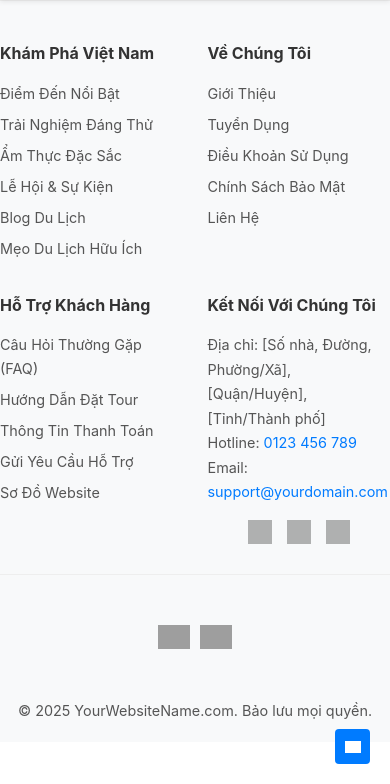
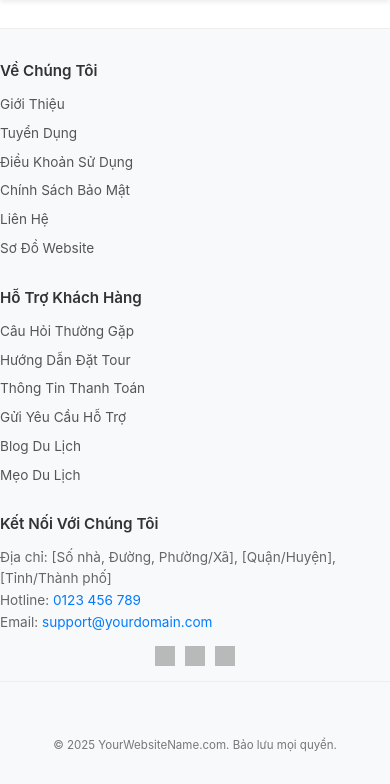
Before and after one commit to imfakebot/QueHuong, a PHP site: page / in a window 390 px wide. Shown: the part 60-844 px from the top of the page. Run offline with PHP 8.4, Linux system fonts and the light colour scheme; grey boxes are pictures that could not be loaded.

Commit message:
Refactor footer and header: improve layout, enhance responsiveness, and add main CSS link

```diff
--- a/public/css/footer.css
+++ b/public/css/footer.css
@@ -1,44 +1,40 @@
 /* ==========================================================================
-   Footer Styling (/css/footer.css) - Đã tinh chỉnh
+   Footer Styling - Như cũ nhưng gọn hơn (Đặt trong /css/footer.css)
    ========================================================================== */
 
 .site-footer {
-  background-color: #f8f9fa; /* Màu nền nhạt */
-  color: #555; /* Màu chữ chính */
-  padding: 40px 0 20px 0; /* Padding trên/dưới */
-  font-size: 0.9em;
-  border-top: 1px solid #eee; /* Đường kẻ phân cách phía trên */
+  background-color: #f8f9fa;
+  color: #666; /* Màu chữ nhạt hơn chút */
+  padding: 30px 0 15px 0; /* Giảm padding trên/dưới */
+  font-size: 0.88em; /* Giảm font chữ chung */
+  border-top: 1px solid #eee;
+  margin-top: auto; /* Giữ footer ở đáy */
 }
 
-/* Container chung đã định nghĩa ở phần Global/Basic Styles */
-/* .container {
-  max-width: 1140px;
-  margin: 0 auto;
-  padding: 0 20px;
-} */
-
-/* --- Phần link phía trên (footer-top) --- */
-.footer-top {
-  display: grid;
-  /* Tự động chia cột, mỗi cột tối thiểu 250px, tối đa 1fr */
-  grid-template-columns: repeat(
-    auto-fit,
-    minmax(220px, 1fr)
-  ); /* Giảm min một chút cho linh hoạt hơn */
-  gap: 30px; /* Khoảng cách giữa các cột */
-  margin-bottom: 30px;
-  padding-bottom: 30px;
-  border-bottom: 1px solid #eee; /* Đường kẻ phân cách giữa */
+/* --- Phần các cột link --- */
+.footer-columns-wrapper {
+  display: flex;
+  flex-wrap: wrap;
+  /* Giảm gap giữa các cột */
+  gap: 25px;
+  /* Giảm khoảng cách dưới và padding dưới */
+  margin-bottom: 20px;
+  padding-bottom: 20px;
+  border-bottom: 1px solid #eee;
+  /* Container sẽ căn giữa */
 }
 
-/* Không cần style đặc biệt cho .footer-column khi dùng grid như trên */
-/* .footer-column { } */
+.footer-column {
+  flex: 1;
+  /* Giảm chiều rộng tối thiểu để có thể co lại nhiều hơn */
+  min-width: 200px;
+}
 
 .footer-heading {
-  font-size: 1rem;
-  font-weight: bold;
-  color: #333; /* Màu chữ đậm hơn cho tiêu đề */
-  margin-bottom: 15px;
+  font-size: 0.95rem; /* Giảm nhẹ font heading */
+  font-weight: 600;
+  color: #333;
+  margin-bottom: 10px; /* Giảm khoảng cách dưới heading */
 }
 
 .footer-links {
@@ -48,25 +44,24 @@
 }
 
 .footer-links li {
-  margin-bottom: 8px; /* Khoảng cách giữa các link */
+  margin-bottom: 6px; /* Giảm khoảng cách giữa các link */
 }
 
 .footer-links a {
-  color: #555; /* Màu link */
+  color: #555;
   text-decoration: none;
   transition: color 0.3s ease;
-  font-size: 0.9rem; /* Đặt font-size ở đây thay vì li */
+  font-size: 0.85rem; /* Giảm nhẹ font link */
 }
 
 .footer-links a:hover {
-  color: #007bff; /* Màu link khi hover */
-  text-decoration: underline;
+  color: #007bff;
 }
 
 .footer-contact-info {
-  line-height: 1.7;
-  margin-bottom: 15px; /* Thêm khoảng cách dưới thông tin liên hệ */
-  font-size: 0.9rem; /* Đảm bảo font-size nhất quán */
+  line-height: 1.6; /* Giảm nhẹ line-height */
+  margin-bottom: 12px;
+  font-size: 0.85rem;
 }
 .footer-contact-info a {
   color: #007bff;
@@ -75,130 +70,161 @@
   text-decoration: underline;
 }
 
-/* --- Phần dưới cùng (footer-bottom) --- */
-.footer-bottom {
-  display: grid;
-  /* Tự động chia cột, mỗi cột tối thiểu 300px */
-  /* Cân nhắc giảm minmax nếu muốn các item gần nhau hơn trên màn hình lớn */
-  grid-template-columns: repeat(auto-fit, minmax(250px, 1fr));
-  gap: 20px; /* Khoảng cách giữa các khu vực */
-  align-items: center; /* Căn giữa theo chiều dọc */
-  padding-top: 20px;
-}
-
 .social-icons {
   display: flex;
-  gap: 15px;
-  justify-content: flex-start; /* Căn trái trên desktop */
+  gap: 10px; /* Giảm gap icon */
+  margin-top: 8px; /* Giảm khoảng cách trên icon */
 }
 .social-icons a {
   display: inline-block;
-  opacity: 0.8;
+  opacity: 0.7;
   transition: opacity 0.3s ease;
 }
 .social-icons a:hover {
   opacity: 1;
 }
 .social-icons img {
-  width: 24px;
-  height: 24px;
-  display: block; /* Thêm display block */
+  width: 20px; /* Icon nhỏ hơn */
+  height: 20px;
+  display: block;
+}
+
+/* --- Phần dưới cùng (footer-bottom) --- */
+.footer-bottom {
+  display: flex;
+  flex-wrap: wrap;
+  justify-content: space-between;
+  align-items: center;
+  gap: 10px 15px; /* Giảm gap */
+  padding-top: 15px; /* Giảm padding */
+  font-size: 0.82em; /* Font nhỏ hơn */
 }
 
 .copyright-info {
-  text-align: left; /* Căn trái trên desktop */
-  /* Không cần flex-grow */
-  line-height: 1.6;
-  margin: 0; /* Reset margin */
+  text-align: left;
+  line-height: 1.5; /* Giảm line-height */
+  margin: 0;
+  color: #777;
 }
 .copyright-info p {
-  margin: 0; /* Reset margin p */
+  margin: 0;
 }
 .dmca-badge img {
-  height: 20px;
+  height: 18px;
   vertical-align: middle;
   margin-left: 5px;
 }
 
-/* Bọc payment và back-to-top nếu muốn chúng luôn ở cuối cùng */
-.footer-actions-right {
-  display: flex;
-  justify-content: flex-end; /* Đẩy về bên phải */
-  align-items: center;
-  gap: 20px;
-  /* Đảm bảo nó chiếm ô grid cuối nếu cần */
-  /* grid-column: -1 / -2; Hoặc cách khác tùy layout grid */
+.footer-secondary-links {
+  /* Chứa payment */
 }
-
 .payment-methods {
   display: flex;
-  gap: 10px;
+  gap: 8px;
   align-items: center;
 }
 .payment-methods img {
-  height: 24px;
-  display: block; /* Thêm display block */
+  height: 20px;
 }
 
+.footer-back-to-top {
+  margin-left: auto;
+}
 .back-to-top {
-  display: inline-flex; /* Dùng flex để căn icon */
+  display: inline-flex;
   justify-content: center;
   align-items: center;
-  background-color: #007bff;
+  background-color: #ccc;
   color: white;
-  width: 35px;
-  height: 35px;
-  border-radius: 4px;
-  transition: background-color 0.3s ease;
+  width: 30px; /* Nút nhỏ hơn */
+  height: 30px;
+  border-radius: 3px;
+  opacity: 0;
+  visibility: hidden;
+  transition: opacity 0.3s ease, visibility 0s linear 0.3s,
+    background-color 0.3s ease;
+}
+.back-to-top.visible {
+  /* Class từ JS */
+  opacity: 0.6;
+  visibility: visible;
+  transition-delay: 0s;
 }
 .back-to-top:hover {
-  background-color: #0056b3;
+  background-color: #aaa;
+  opacity: 1;
 }
 .back-to-top img {
-  width: 16px;
+  width: 12px; /* Icon mũi tên nhỏ hơn */
   height: auto;
-  filter: brightness(0) invert(1); /* Đổi màu SVG thành trắng */
+  filter: brightness(0) invert(1);
 }
 
 /* ==========================================================================
-   Responsive Footer
+   Responsive Footer - Compact Version (Giữ nguyên cấu trúc nhiều cột)
    ========================================================================== */
+
+@media (max-width: 992px) {
+  /* Tablet */
+  .footer-columns-wrapper {
+    gap: 20px; /* Giảm gap hơn nữa */
+  }
+  .footer-column {
+    flex-basis: calc(50% - 10px); /* 2 cột, tính toán lại gap */
+    min-width: 0;
+  }
+}
 
 @media (max-width: 768px) {
   /* Mobile */
-  .footer-top {
-    /* Giảm minmax để vừa màn hình nhỏ hơn */
-    grid-template-columns: repeat(auto-fit, minmax(180px, 1fr));
-    gap: 25px; /* Có thể tăng gap một chút nếu muốn */
+  .footer-columns-wrapper {
+    flex-direction: column; /* Xếp dọc */
+    gap: 20px; /* Giữ khoảng cách dọc */
+    align-items: flex-start;
+    padding-bottom: 15px;
+    margin-bottom: 15px;
+  }
+  .footer-column {
+    flex-basis: auto;
+    width: 100%;
   }
 
   .footer-bottom {
-    grid-template-columns: 1fr; /* Chỉ 1 cột */
-    text-align: center; /* Căn giữa nội dung trong các ô */
-    gap: 25px; /* Tăng gap trên mobile */
-  }
-
-  .social-icons,
-  .payment-methods {
-    justify-content: center; /* Căn giữa icon/payment */
+    flex-direction: column;
+    align-items: center;
+    text-align: center;
+    gap: 15px; /* Giữ gap dọc */
   }
 
   .copyright-info {
-    text-align: center; /* Đảm bảo copyright căn giữa */
-    order: 1; /* Đẩy copyright xuống dưới */
+    order: 2;
+    text-align: center;
   }
 
-  .footer-actions-right {
-    justify-content: center; /* Căn giữa payment và back-to-top */
-    order: 2; /* Đẩy xuống dưới copyright */
-    margin-top: 10px; /* Thêm khoảng cách */
+  .footer-secondary-links {
+    /* Chứa payment */
+    order: 1;
+    margin-bottom: 10px; /* Thêm khoảng cách */
   }
 
+  .footer-back-to-top {
+    order: 3;
+    margin-left: 0;
+  }
+
+  .social-icons {
+    /* Nếu nằm trong cột riêng thì đã được xử lý, nếu không thì: */
+    order: 4;
+    justify-content: center;
+    margin-top: 10px;
+  }
+
+  /* Nút back-to-top cố định */
   .back-to-top {
-    position: fixed; /* Cố định khi cuộn */
-    bottom: 20px;
-    right: 20px;
-    margin: 0; /* Reset margin */
-    z-index: 99; /* Đảm bảo nổi lên trên */
+    position: fixed;
+    bottom: 15px;
+    right: 15px;
+    z-index: 99;
+    /* Trạng thái ẩn/hiện đã được định nghĩa */
   }
 }
--- /dev/null
+++ b/public/css/main.css
@@ -0,0 +1,12 @@
+html {
+  height: 100%;
+}
+body {
+  min-height: 100%;
+  display: flex;
+  flex-direction: column;
+}
+main.site-content {
+  /* Hoặc selector cho phần nội dung chính */
+  flex-grow: 1;
+}
--- a/src/Views/layouts/footer.php
+++ b/src/Views/layouts/footer.php
@@ -1,88 +1,75 @@
-<?php // src/View/layout/footer.php
+<?php // File: src/View/layout/footer.php
 ?>
 
 </main> <!-- Đóng thẻ main đã mở trong header.php -->
 
 <footer class="site-footer">
     <div class="container">
-        <div class="footer-top"> <!-- Phần các cột link -->
-
-            <div class="footer-column">
-                <h4 class="footer-heading">Khám Phá Việt Nam</h4>
-                <ul class="footer-links">
-                    <li><a href="/destination">Điểm Đến Nổi Bật</a></li> <!-- Link tới trang chính -->
-                    <li><a href="/thing">Trải Nghiệm Đáng Thử</a></li> <!-- Link tới trang chính -->
-                    <li><a href="/life/food">Ẩm Thực Đặc Sắc</a></li>
-                    <li><a href="/life/culture/festivals">Lễ Hội & Sự Kiện</a></li>
-                    <li><a href="/blog">Blog Du Lịch</a></li> <!-- Nếu có Blog -->
-                    <li><a href="/tips">Mẹo Du Lịch Hữu Ích</a></li> <!-- Trang tổng hợp tips? -->
-                </ul>
-            </div>
+        <div class="footer-columns-wrapper"> <!-- Wrapper cho các cột -->
 
             <div class="footer-column">
                 <h4 class="footer-heading">Về Chúng Tôi</h4>
                 <ul class="footer-links">
-                    <li><a href="/about">Giới Thiệu</a></li> <!-- Trang giới thiệu công ty/website -->
-                    <li><a href="/careers">Tuyển Dụng</a></li> <!-- Nếu có -->
+                    <li><a href="/about">Giới Thiệu</a></li>
+                    <li><a href="/careers">Tuyển Dụng</a></li>
                     <li><a href="/terms">Điều Khoản Sử Dụng</a></li>
                     <li><a href="/privacy">Chính Sách Bảo Mật</a></li>
                     <li><a href="/contact">Liên Hệ</a></li>
+                    <li><a href="/sitemap">Sơ Đồ Website</a></li>
                 </ul>
             </div>
 
             <div class="footer-column">
                 <h4 class="footer-heading">Hỗ Trợ Khách Hàng</h4>
                 <ul class="footer-links">
-                    <li><a href="/faq">Câu Hỏi Thường Gặp (FAQ)</a></li>
-                    <li><a href="/booking-guide">Hướng Dẫn Đặt Tour</a></li> <!-- Nếu có chức năng đặt tour -->
-                    <li><a href="/payment-info">Thông Tin Thanh Toán</a></li> <!-- Nếu có thanh toán -->
+                    <li><a href="/faq">Câu Hỏi Thường Gặp</a></li>
+                    <li><a href="/booking-guide">Hướng Dẫn Đặt Tour</a></li>
+                    <li><a href="/payment-info">Thông Tin Thanh Toán</a></li>
                     <li><a href="/contact#form">Gửi Yêu Cầu Hỗ Trợ</a></li>
-                    <li><a href="/sitemap">Sơ Đồ Website</a></li> <!-- Tốt cho SEO -->
+                    <li><a href="/blog">Blog Du Lịch</a></li> <!-- Chuyển Blog sang đây nếu muốn -->
+                    <li><a href="/tips">Mẹo Du Lịch</a></li> <!-- Chuyển Tips sang đây nếu muốn -->
                 </ul>
             </div>
 
-            <div class="footer-column footer-contact-social"> <!-- Có thể gộp contact và social -->
+            <div class="footer-column footer-contact-social"> <!-- Cột cuối gộp Contact & Social -->
                 <h4 class="footer-heading">Kết Nối Với Chúng Tôi</h4>
                 <p class="footer-contact-info">
-                    <!-- Thay bằng thông tin thật hoặc bỏ trống -->
+                    <!-- !!! Thay thông tin thật !!! -->
                     Địa chỉ: [Số nhà, Đường, Phường/Xã], [Quận/Huyện], [Tỉnh/Thành phố]<br>
                     Hotline: <a href="tel:+84123456789">0123 456 789</a><br>
                     Email: <a href="mailto:support@yourdomain.com">support@yourdomain.com</a>
                 </p>
                 <div class="social-icons">
-                    <!-- !!! Thay thế # bằng link thật !!! -->
+                    <!-- !!! Thay thế # bằng link thật và đảm bảo có SVG/Ảnh !!! -->
                     <a href="#" target="_blank" aria-label="Facebook"><img src="/svg/facebook.svg" alt="Facebook"></a>
-                    <a href="#" target="_blank" aria-label="Instagram"><img src="/svg/instagram.svg" alt="Instagram"></a> <!-- Thêm Instagram -->
+                    <a href="#" target="_blank" aria-label="Instagram"><img src="/svg/instagram.svg" alt="Instagram"></a>
                     <a href="#" target="_blank" aria-label="YouTube"><img src="/svg/youtube.svg" alt="YouTube"></a>
-                    <!-- <a href="#" target="_blank" aria-label="Twitter"><img src="/svg/twitter.svg" alt="Twitter"></a> -->
-                    <!-- <a href="#" target="_blank" aria-label="Tiktok"><img src="/svg/tiktok.svg" alt="Tiktok"></a> -->
                 </div>
             </div>
 
-        </div> <!-- /footer-top -->
+        </div> <!-- /footer-columns-wrapper -->
 
-        <div class="footer-bottom"> <!-- Phần bản quyền và các yếu tố khác -->
+        <div class="footer-bottom">
             <div class="copyright-info">
-                <!-- Thay VietnamTravel.com bằng tên website/thương hiệu của bạn -->
+                <!-- !!! Thay YourWebsiteName.com bằng tên thật !!! -->
                 <p>© <?php echo date('Y'); ?> YourWebsiteName.com. Bảo lưu mọi quyền.</p>
-                <!-- Chỉ hiển thị DMCA nếu bạn thực sự đăng ký và có link hợp lệ -->
                 <!-- <a href="#" target="_blank" class="dmca-badge">
-                    <img src="/images/dmca_protected.png" alt="DMCA Protected">
-                </a> -->
+                        <img src="/images/dmca_protected.png" alt="DMCA Protected">
+                    </a> -->
             </div>
 
             <div class="footer-secondary-links">
-                <!-- Các link phụ hoặc thông tin khác nếu cần -->
                 <div class="payment-methods">
-                    <!-- Chỉ hiển thị nếu bạn chấp nhận thanh toán trực tiếp -->
-                    <img src="/images/visa.png" alt="Visa">
-                    <img src="/images/mastercard.png" alt="Mastercard">
+                    <!-- Chỉ hiển thị nếu thực sự cần và có ảnh -->
+                    <!-- <img src="/images/visa.png" alt="Visa"> -->
+                    <!-- <img src="/images/mastercard.png" alt="Mastercard"> -->
                 </div>
             </div>
 
             <div class="footer-back-to-top">
-                <!-- Đảm bảo có ID "top" ở đâu đó gần đầu thẻ body hoặc header -->
+                <!-- Nút Back to top - href trỏ về id="top" trên thẻ body -->
                 <a href="#top" class="back-to-top" aria-label="Back to top">
+                    <!-- !!! Đảm bảo có file SVG !!! -->
                     <img src="/svg/arrow-up.svg" alt="Lên đầu trang">
                 </a>
             </div>
@@ -90,9 +77,9 @@
     </div> <!-- /container -->
 </footer>
 
-<!-- !!! Link đến file JavaScript xử lý các tương tác chung của trang -->
-<!-- Đổi tên từ header.js thành main.js hoặc app.js sẽ hợp lý hơn -->
-<script src="/js/header.js"></script>
+<!-- !!! Link đến file JavaScript chính !!! -->
+<script src="/js/main.js"></script>
+
 </body>
 
 </html>
--- a/src/Views/layouts/header.php
+++ b/src/Views/layouts/header.php
@@ -15,6 +15,7 @@ $pageTitle = $pageTitle ?? 'Du Lịch Quê Hương - Khám Phá Việt Nam';
     <meta name="description" content="Khám phá vẻ đẹp du lịch Việt Nam qua các địa điểm hấp dẫn và đặt tour dễ dàng.">
     <!-- Link CSS cho header -->
     <link rel="stylesheet" href="/css/header.css">
+    <link rel="stylesheet" href="/css/main.css"> <!-- Link CSS chính cho toàn bộ trang -->
     <link rel="stylesheet" href="/css/footer.css">
     <!-- (Tùy chọn) Link CSS chung hoặc cho các phần khác nếu cần -->
     <!-- <link rel="stylesheet" href="/css/style.css"> -->
```
Also changed, not shown: public/js/footer.js (added, +39 -0 lines).
